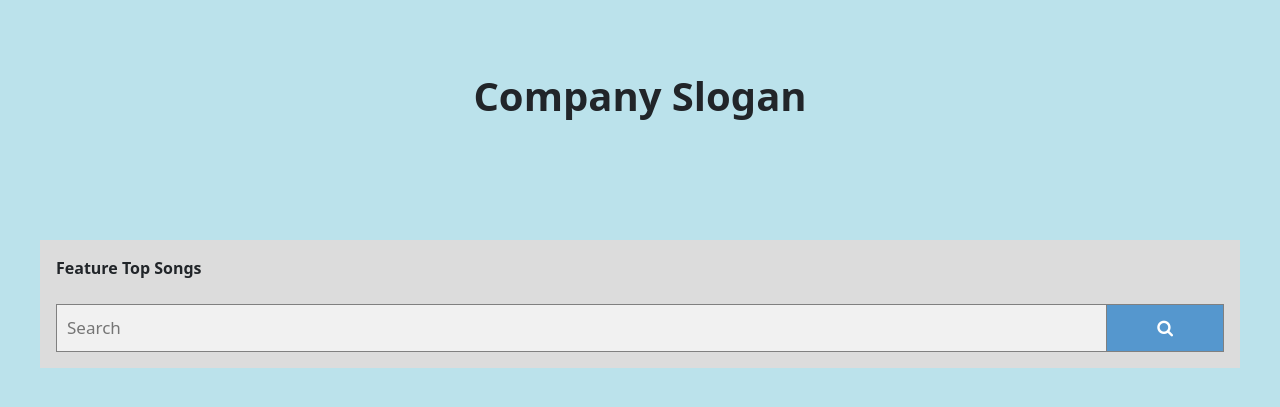
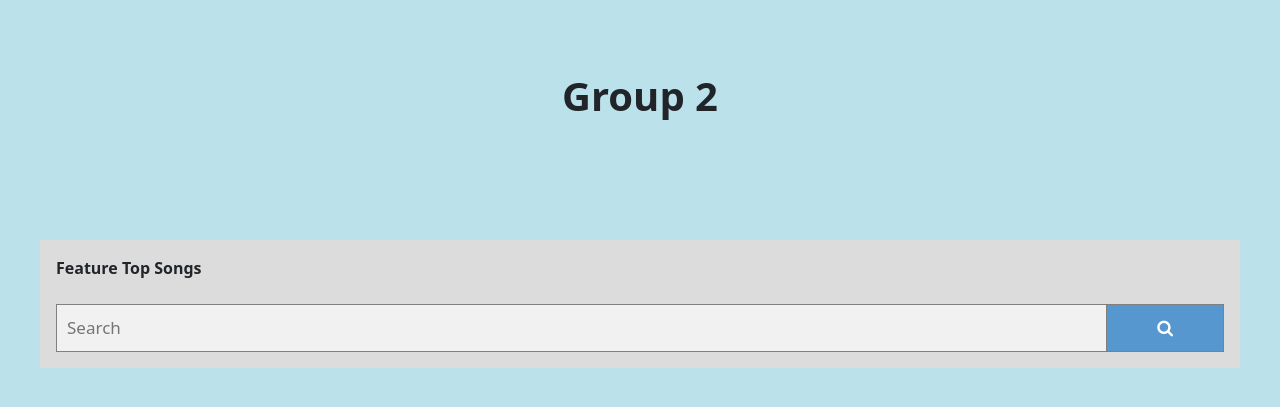
Before and after one commit to CSU-CPSC4205-2023-Summer/group_2, a Flask app: page / in a window 1280 px wide. Shown: the part 56-463 px from the top of the page. Run offline with Flask 3, Linux system fonts and the light colour scheme.

Commit message:
Update firstpage.html

```diff
--- a/templates/firstpage.html
+++ b/templates/firstpage.html
@@ -65,7 +65,7 @@
         </ul>
       </div>
     </nav><br/><br/><br/>
-    <h1>Company Slogan</h1><br/><br/><br/>
+    <h1>Group 2</h1><br/><br/><br/>
     <div style="background-color: #DCDCDC; margin: 40px;"  class="p-3">
       <label><strong>Feature Top Songs</strong></label><br/><br/>
       <form class="example" action="/action_page.php">
```
Lines whose indentation alone changed are shown as unchanged.
